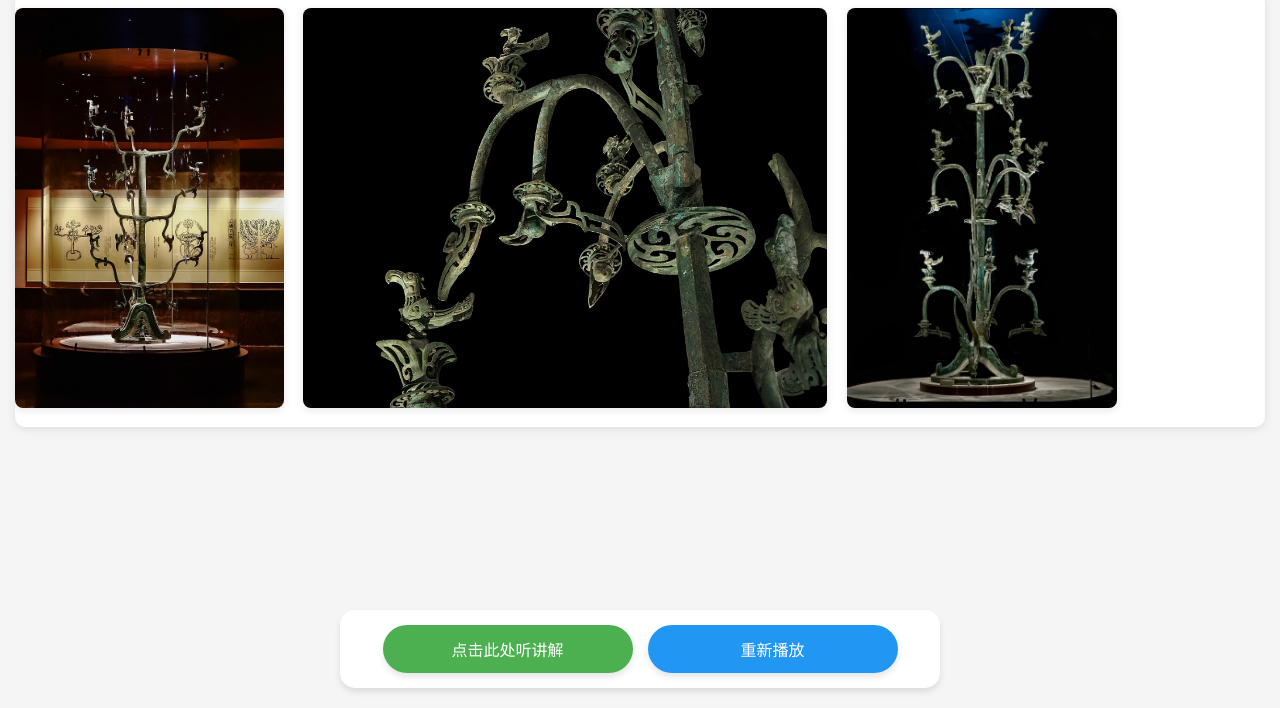
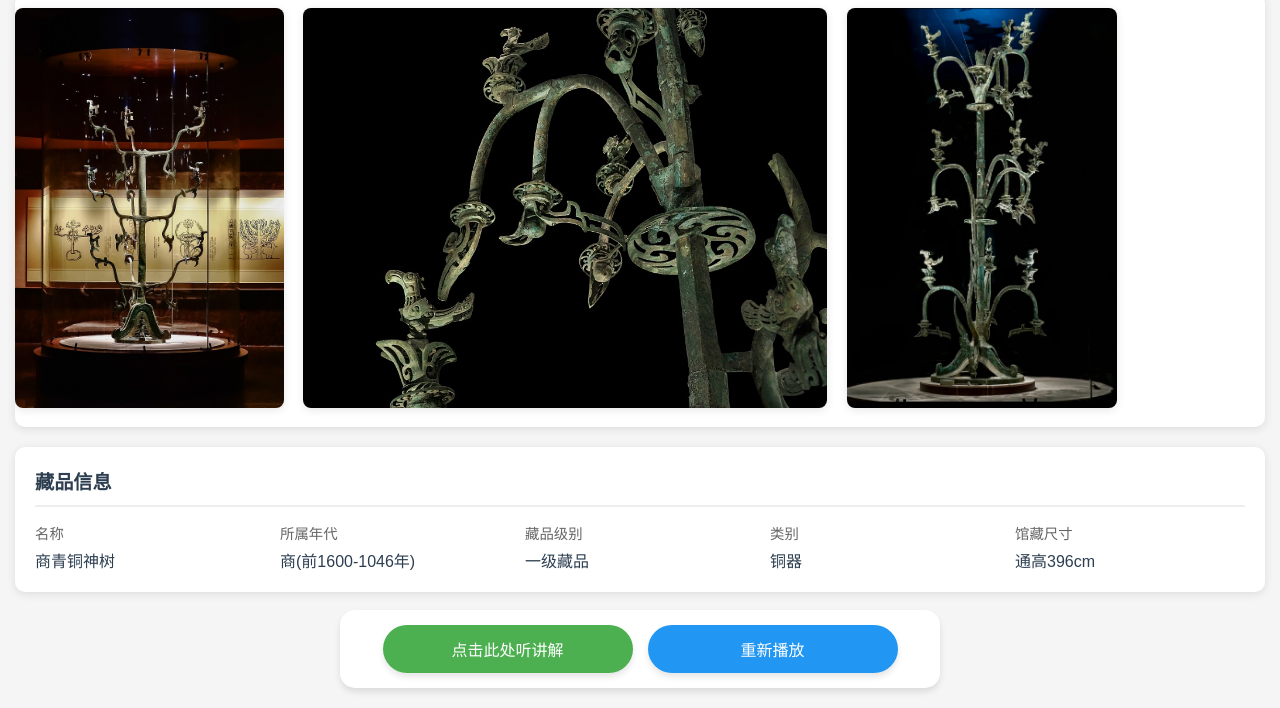
Before and after one commit to Blank1cheng/media-project, a plain HTML site: page index.html in a window 1280 px wide. Shown: the part 92-800 px from the top of the page. Drawn offline with Linux system fonts and the light colour scheme.

Commit message:
更新：添加简介

```diff
--- a/index.html
+++ b/index.html
@@ -35,7 +35,7 @@
             background-color: white;
             border-radius: 10px;
             box-shadow: 0 2px 10px rgba(0,0,0,0.1);
-            margin-bottom: 80px;
+            margin-bottom: 20px;
             scrollbar-width: thin;
             scrollbar-color: #888 #f1f1f1;
             -webkit-overflow-scrolling: touch;
@@ -96,6 +96,44 @@
             max-height: 90vh;
             object-fit: contain;
             z-index: 1001;
+        }
+
+        .info-card {
+            background-color: white;
+            border-radius: 10px;
+            padding: 20px;
+            margin-bottom: 80px;
+            box-shadow: 0 2px 10px rgba(0,0,0,0.1);
+        }
+
+        .info-title {
+            color: #2c3e50;
+            font-size: 1.2em;
+            margin-bottom: 15px;
+            padding-bottom: 10px;
+            border-bottom: 2px solid #eee;
+        }
+
+        .info-grid {
+            display: grid;
+            grid-template-columns: repeat(auto-fit, minmax(200px, 1fr));
+            gap: 15px;
+        }
+
+        .info-item {
+            display: flex;
+            flex-direction: column;
+            gap: 5px;
+        }
+
+        .info-label {
+            color: #666;
+            font-size: 0.9em;
+        }
+
+        .info-value {
+            color: #2c3e50;
+            font-weight: 500;
         }
 
         .audio-section {
@@ -167,7 +205,11 @@
                 max-width: 100%;
             }
 
-            .gallery-container {
+            .info-grid {
+                grid-template-columns: 1fr;
+            }
+
+            .info-card {
                 margin-bottom: 140px;
             }
         }
@@ -185,6 +227,32 @@
         </div>
         <div class="image-wrapper">
             <img src="3.jpg" alt="商青铜神树图3" class="zoomable-image">
+        </div>
+    </div>
+
+    <div class="info-card">
+        <h2 class="info-title">藏品信息</h2>
+        <div class="info-grid">
+            <div class="info-item">
+                <span class="info-label">名称</span>
+                <span class="info-value">商青铜神树</span>
+            </div>
+            <div class="info-item">
+                <span class="info-label">所属年代</span>
+                <span class="info-value">商(前1600-1046年)</span>
+            </div>
+            <div class="info-item">
+                <span class="info-label">藏品级别</span>
+                <span class="info-value">一级藏品</span>
+            </div>
+            <div class="info-item">
+                <span class="info-label">类别</span>
+                <span class="info-value">铜器</span>
+            </div>
+            <div class="info-item">
+                <span class="info-label">馆藏尺寸</span>
+                <span class="info-value">通高396cm</span>
+            </div>
         </div>
     </div>
 
```
